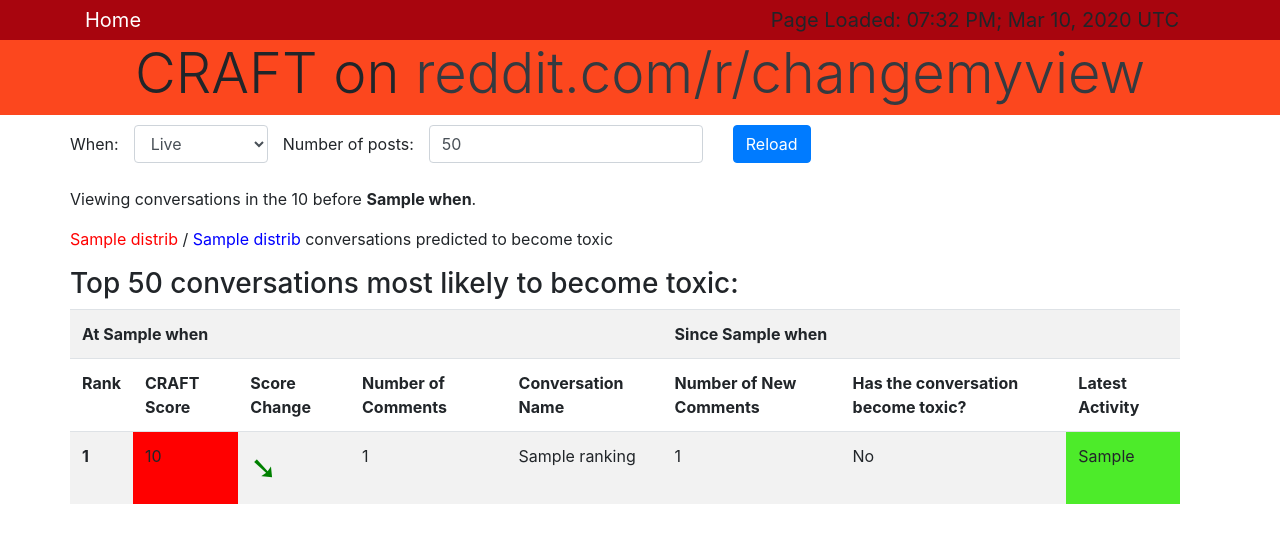
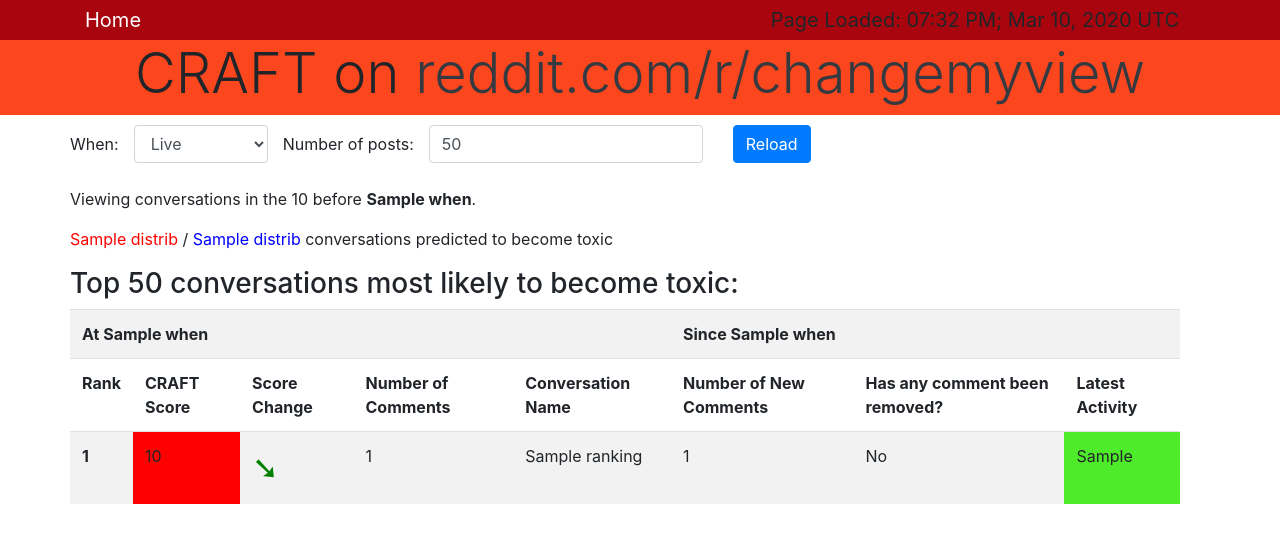
Before and after one commit to jschluger/CRAFT-frontend, a Flask app: page / in a window 1280 px wide. Shown: the top 543 px of the page. Run offline with Flask 2, Linux system fonts and the light colour scheme; a database or web service that is not in the repository returns one stand-in record (values such as "Sample title"); data that the repository does not hold is empty; some libraries are stand-ins or nearby versions.

Commit message:
wording change

```diff
--- a/server/templates/home_table.html
+++ b/server/templates/home_table.html
@@ -14,7 +14,7 @@
     <th scope="col">Conversation Name</th>
     {% if this_time != -1 %}
     <th scope="col">Number of New Comments</th>
-    <th scope="col">Has the conversation {{ derail }}?</th>
+    <th scope="col">Has any comment been removed?</th>
     <th scope="col">Latest Activity</th>
     {% endif %}
   </tr>
```
